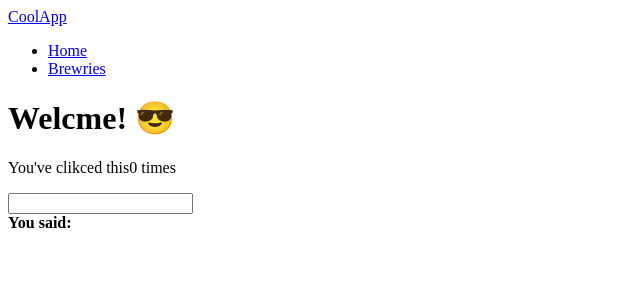
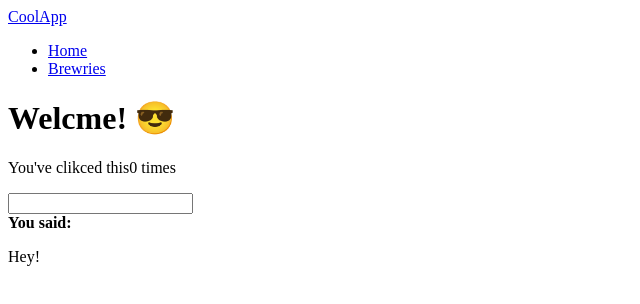
Before and after one commit to alisha0815/my_angular_app, an Angular app: page / in a window 1280 px wide. Shown: the top 304 px of the page, without its empty margins (0-640 px from the left). Built offline with nearby package versions, Linux system fonts and the light colour scheme.

Commit message:
ng template added

```diff
--- a/src/app/home/home.component.html
+++ b/src/app/home/home.component.html
@@ -14,3 +14,11 @@
     <strong>You said:</strong> {{ name }}
   </p>
 </div>
+
+<div class="play-container">
+  <ng-template [ngIf]="clickCounter > 4" [ngIfElse]="none">
+    <p>The click counter <strong>IS GREATER</strong> than 4.</p>
+  </ng-template>
+
+  <ng-template #none>Hey!</ng-template>
+</div>
```
